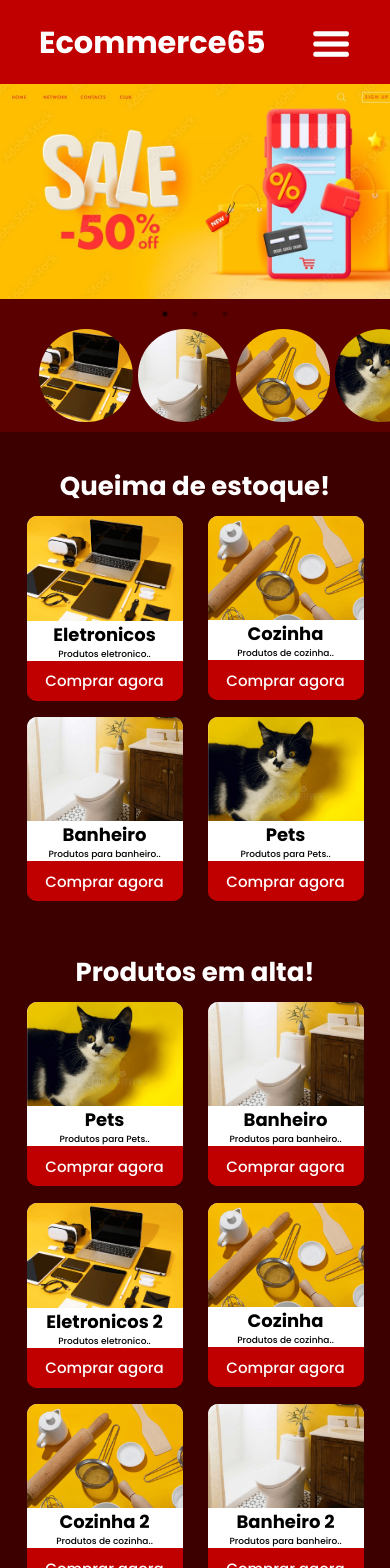
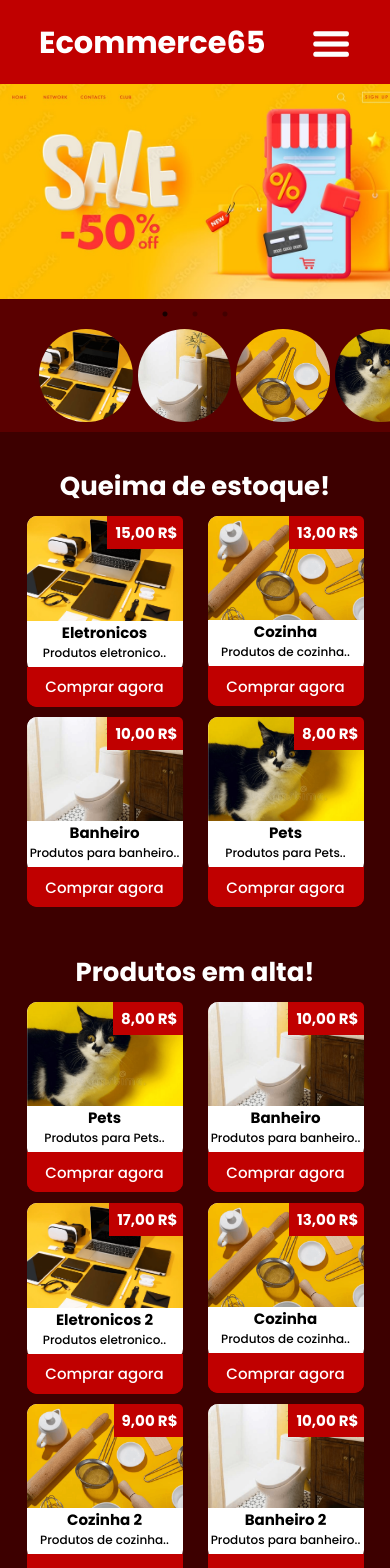
Before and after one commit to johnAndrade65/Ecommerce65, a React (Vite) app: page / in a window 390 px wide. Shown: the top 1568 px of the page. Built offline with nearby package versions, Linux system fonts and the light colour scheme.

Commit message:
Atualização: Adição de Preços nas paginas ProductsDetails, ProductsPage e HomePage. Atualização no CSS3 da página ProdcutsDetails, para mais detalhes leia o Readme.md

```diff
--- a/src/App.css
+++ b/src/App.css
@@ -209,6 +209,7 @@
   align-items: center;
   justify-content: space-between;
   margin: 10px 0;
+  position: relative;
 }
 .product img {
   height: 20vh;
@@ -219,10 +220,23 @@
 .product h3 {
   font-size: 25px;
 }
-.product p {
+.product .product-description {
   font-size: 15px;
+  margin-bottom: 5px;
 }
-.product .link-buy, .product .link-buy button{
+.product-price {
+  background-color: var(--main-color);
+  color: var(--white-color);
+  font-size: 20px;
+  font-weight: 600;
+  position: absolute;
+  right: 0;
+  top: 0;
+  padding: 5px 5px 5px 8px;
+  border-top-right-radius: 5px;
+}
+.product .link-buy,
+.product .link-buy button {
   color: var(--white-color);
   font-size: 20px;
   min-height: 50px;
@@ -233,46 +247,62 @@
   background-color: var(--main-color);
   transition: all 0.2s ease;
 }
-.product .link-buy, .product .link-buy button:hover {
+.product .link-buy,
+.product .link-buy button:hover {
   font-size: 23px;
   cursor: pointer;
 }
 
 /*Estilização do componente ChosenProduct*/
-.productDetails{
+.productDetails {
   display: flex;
   justify-content: center;
 }
-#ChosenProduct{
+#ChosenProduct {
   height: auto;
   min-height: 75vh;
   padding: 55px 0;
   flex-direction: column;
 }
-#ChosenProduct img{
+#ChosenProduct img {
   height: 500px;
   width: 100%;
   max-width: 700px;
   border-radius: 5px;
   object-fit: cover;
 }
-#ChosenProduct div{
+#ChosenProduct div {
   background-color: #f1f1f1;
   height: 200px;
   width: 100%;
   max-width: 700px;
-  display: flex;
-  flex-direction: column;
-  justify-content: center;
+  display: grid;
+  grid-template-areas:
+  "name price"
+  "description description"
+  "button button";
   padding: 15px;
+  justify-content: space-between;
 }
-#ChosenProduct div h1{
+#ChosenProduct div h1 {
+  grid-area: name;
   font-size: 3em;
+  align-self: center;
 }
-#ChosenProduct div p{
+#ChosenProduct div p:last-of-type {
+  grid-area: description;
   padding: 5px;
 }
-#ChosenProduct button{
+#ChosenProduct div p:first-of-type {
+  grid-area: price;
+  font-size: 25px;
+  color: green;
+  font-weight: 600;
+  padding: 5px;
+  align-self: center;
+}
+#ChosenProduct button {
+  grid-area: button;
   color: #fff;
   font-size: 20px;
   width: 100%;
@@ -281,7 +311,7 @@
   border: none;
   border-radius: 5px;
 }
-#ChosenProduct button:hover{
+#ChosenProduct button:hover {
   cursor: pointer;
   background-color: rgb(255, 0, 0);
 }
@@ -356,18 +386,24 @@
     max-width: 300px;
   }
   .product h3 {
-    font-size: 18px;
+    font-size: 15px;
+    font-weight: bold;
   }
-  .product p {
-    font-size: 9px;
+  .product .product-description {
+    font-size: 12px;
   }
-  .product .link-buy, .product .link-buy button {
+  .product-price {
+    font-size: 15px;
+  }
+  .product .link-buy,
+  .product .link-buy button {
     font-size: 15px;
     min-height: 40px;
     max-width: 300px;
     min-width: 150px;
   }
-  .product .link-buy, .product .link-buy button:hover {
+  .product .link-buy,
+  .product .link-buy button:hover {
     font-size: 18px;
   }
 
@@ -377,18 +413,21 @@
   }
 
   /*Estilização do componente ChosenProduct*/
-  #ChosenProduct img{
+  #ChosenProduct img {
     height: 500px;
     width: 100%;
     max-width: 500px;
   }
-  #ChosenProduct div{
+  #ChosenProduct div {
     height: 200px;
     width: 100%;
     max-width: 500px;
   }
-  #ChosenProduct div h1{
-    font-size: 2em;
+  #ChosenProduct div h1 {
+    font-size: 1.7em;
+  }
+  #ChosenProduct div p:first-of-type {
+    font-size: 20px;
   }
 }
 
@@ -419,13 +458,18 @@
   .product h3 {
     font-size: 18px;
   }
-  .product p {
+  .product .product-description {
     font-size: 9px;
   }
-  .product .link-buy, .product .link-buy button{
+  .product-price {
+    font-size: 15px;
+  }
+  .product .link-buy,
+  .product .link-buy button {
     min-width: 200px;
   }
-  .product .link-buy, .product .link-buy button:hover {
+  .product .link-buy,
+  .product .link-buy button:hover {
     font-size: 20px;
   }
 
--- a/src/components/ChosenProduct/index.jsx
+++ b/src/components/ChosenProduct/index.jsx
@@ -4,27 +4,30 @@ import { useParams } from "react-router-dom";
 import { ProductsContext } from "../../contexts";
 
 const ChosenProduct = () => {
-  const { productsDataVar, getProductData, products } = useContext(ProductsContext);
+  const { productsDataVar, getProductData, products, capitalizeFirstLetter } = useContext(ProductsContext);
   //Uso do useParams para obter o valor do parametro "ProductName" dá URL: /productdetails/:productName
-  const { productName } = useParams();
+  const { productUrlName } = useParams();
 
   useEffect(() => {
     //Buscar os dados do produto com base no nome da URL
+    const productNameUpperCase = capitalizeFirstLetter(productUrlName);
+    console.log(productNameUpperCase);
+
     const product = Object.values(products).find(
-      (p) => p.name === productName
+      (p) => p.name === productNameUpperCase
     );
     if (product) {
-      //Se o produto for encontrado a function getProducts vai obter os dados(name, img e description) do produto de acordo com o valor da URL passada
-      getProductData(product.name, product.img, product.description);
-      console.log(product);
+      //Se o produto for encontrado a function getProducts vai obter os dados(name, img, description e etc do produto) do produto de acordo com o valor da URL passada
+      getProductData(product.name, product.img, product.description, product.price);
     }
-  }, [productName, products]);
+  }, [productUrlName, products]);
 
   return (
     <div className="container" id="ChosenProduct">
       <img src={productsDataVar.img} alt="" />
       <div>
         <h1>{productsDataVar.name}</h1>
+        <p>{productsDataVar.price}</p>
         <p>{productsDataVar.description}</p>
         <button>Comprar!</button>
       </div>
--- a/src/components/Products/index.jsx
+++ b/src/components/Products/index.jsx
@@ -23,15 +23,13 @@ const Products = () => {
             <div key={productId} className="product">
               <img src={product.img} alt={product.name} />
               <h3>{product.name}</h3>
-              <p>{product.description}</p>
-              <Link to={`/productdetails/${product.name}`} className="link-buy">
-                <button
-                  onClick={() =>
-                    getProductData(product.name, product.img, product.description)
-                  }
-                >
-                  Comprar agora
-                </button>
+              <p className="product-description">{product.description}</p>
+              <p className="product-price">{product.price}</p>
+              <Link
+                to={`/productdetails/${product.name.toString().toLowerCase()}`}
+                className="link-buy"
+              >
+                <button>Comprar agora</button>
               </Link>
             </div>
           );
--- a/src/components/Promotions/index.jsx
+++ b/src/components/Promotions/index.jsx
@@ -10,7 +10,6 @@ import { useContext } from "react";
 const Promotions = () => {
   const { products, getProductData } = useContext(ProductsContext);
 
-
   return (
     <div className="products-container" id="promotions">
       <h2>Queima de estoque!</h2>
@@ -21,19 +20,17 @@ const Promotions = () => {
             const product = products[productId];
             return (
               <div key={productId} className="product">
-                <img src={product.img} alt="" />
+                <img src={product.img} alt={product.name} />
                 <h3>{product.name}</h3>
-                <p>{product.description}</p>
-                <Link to={`/productdetails/${product.name}`} className="link-buy">
-                  <button
-                    onClick={() =>
-                      getProductData(
-                        product.name,
-                        product.img,
-                        product.description
-                      )
-                    }
-                  >
+                <p className="product-description">{product.description}</p>
+                <p className="product-price">{product.price}</p>
+                <Link
+                  to={`/productdetails/${product.name
+                    .toString()
+                    .toLowerCase()}`}
+                  className="link-buy"
+                >
+                  <button>
                     Comprar agora
                   </button>
                 </Link>
--- a/src/contexts/index.jsx
+++ b/src/contexts/index.jsx
@@ -16,53 +16,66 @@ const ProductsProvider = ({ children }) => {
       name: "Eletronicos",
       description: "Produtos eletronico..",
       img: EletronicsImg,
+      price: "15,00 R$"
     },
     2: {
       name: "Cozinha",
       description: "Produtos de cozinha..",
       img: KitchenImg,
+      price: "13,00 R$"
     },
     3: {
       name: "Banheiro",
       description: "Produtos para banheiro..",
       img: BathroomImg,
+      price: "10,00 R$"
     },
     4: {
       name: "Pets",
       description: "Produtos para Pets..",
       img: PetsImg,
+      price: "8,00 R$"
     },
     5: {
       name: "Eletronicos 2",
       description: "Produtos eletronico..",
       img: EletronicsImg,
+      price: "17,00 R$"
     },
     6: {
       name: "Cozinha 2",
       description: "Produtos de cozinha..",
       img: KitchenImg,
+      price: "9,00 R$"
     },
     7: {
       name: "Banheiro 2",
       description: "Produtos para banheiro..",
       img: BathroomImg,
+      price: "10,00 R$"
     },
     8: {
       name: "Pets 2",
       description: "Produtos para Pets..",
       img: PetsImg,
+      price: "50,00 R$"
     },
   });
 
   //useState criada para armazenar o valor de um produto a ser exibido no componente ChosenProduct(Produto escolhido)
   const [productsDataVar, setProductsDataVar] = useState("");
 
-  //Arrowe function para obter os dados do produto selecionado para comprar
-  const getProductData = (name, img, description) => {
-    const newProductData = { name, img, description };
+  //Arrow function para obter os dados do produto selecionado para comprar
+  const getProductData = (name, img, description, price) => {
+    const newProductData = { name, img, description, price };
 
     //Atualizar o valor do useState "productDataVar"
     setProductsDataVar(newProductData);
+  };
+
+  //Arrow function criada para transformar a primeira letra do valor de alguma variavel em maiuscula
+  const capitalizeFirstLetter = (string) => {
+    return string.charAt(0).toUpperCase() + string.slice(1);
   };
 
   return (
@@ -71,7 +84,8 @@ const ProductsProvider = ({ children }) => {
         products,
         getProductData,
         productsDataVar,
-        setProductsDataVar
+        setProductsDataVar,
+        capitalizeFirstLetter
       }}
     >
       {children}
--- a/src/routes/index.jsx
+++ b/src/routes/index.jsx
@@ -22,7 +22,7 @@ const RoutesApp = () => {
           <Route path="/" element={<HomePage />} />
           <Route path="/products" element={<ProductsPage />} />
           <Route
-            path="/productdetails/:productName"
+            path="/productdetails/:productUrlName"
             element={<ProductsDetails />}
           />
         </Routes>
```
Also changed, not shown: 1 other file (tests, documents, lock files or other folders).
